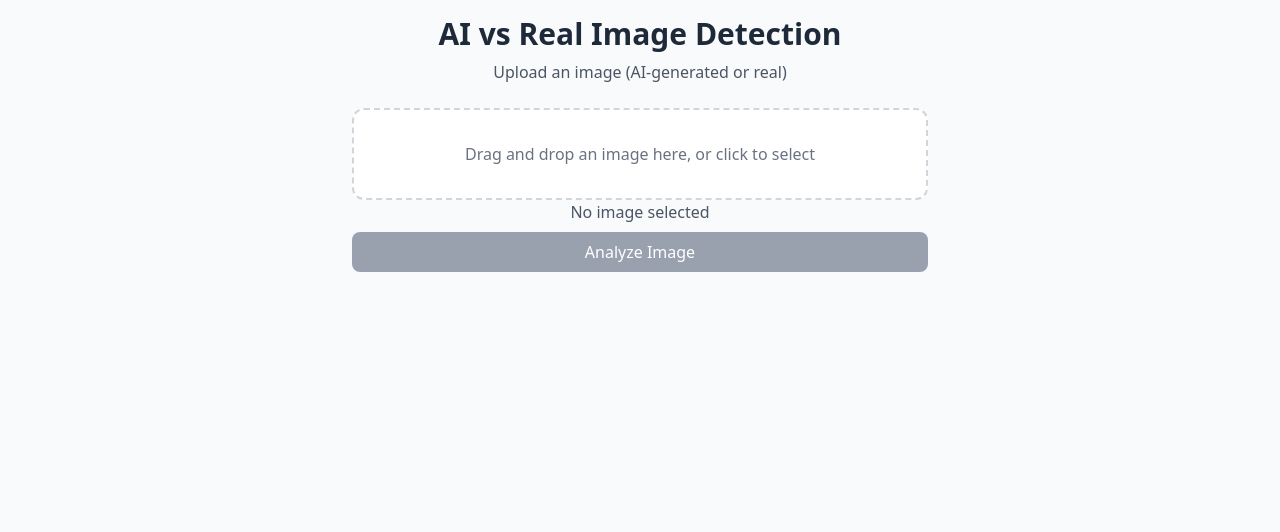
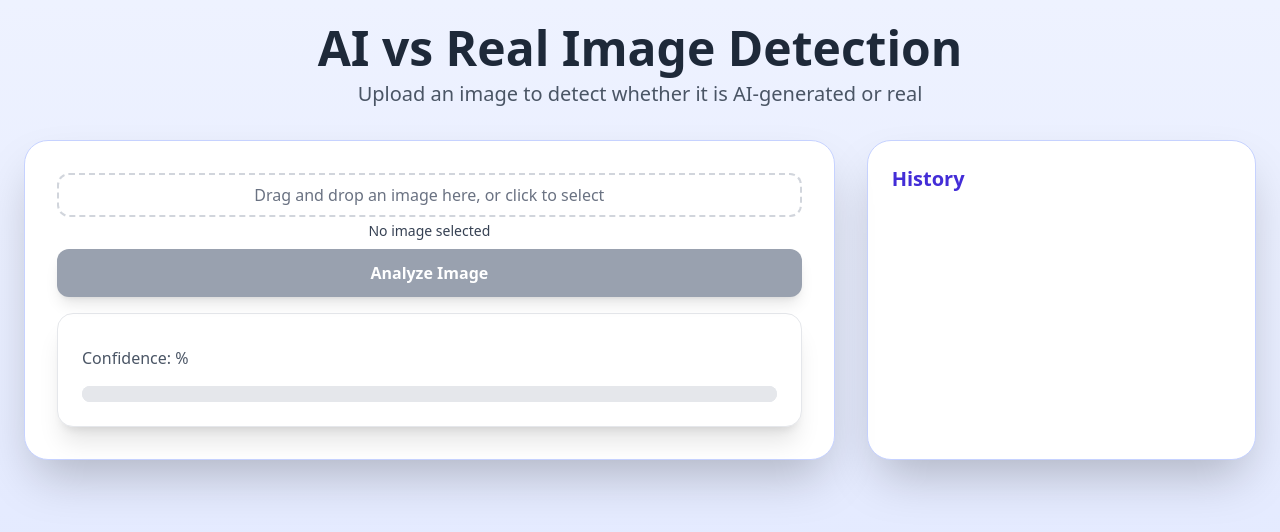
Before and after one commit to Zmyhrer/AIvsRealImageDetection, a React (Vite) app in the folder frontend/: page / in a window 1280 px wide. Shown: the top 532 px of the page. Built offline with nearby package versions, Linux system fonts and the light colour scheme.

Commit message:
feat: add confidenceBar, PredictionDisplay, FileLocation, AnalyzeButton components.

```diff
--- /dev/null
+++ b/frontend/src/components/AnalyzeButton.tsx
@@ -0,0 +1,28 @@
+import React from "react";
+
+interface AnalyzeButtonProps {
+  isAnalyzing: boolean;
+  disabled: boolean;
+  onClick: () => void;
+}
+
+const AnalyzeButton: React.FC<AnalyzeButtonProps> = ({
+  isAnalyzing,
+  disabled,
+  onClick,
+}) => (
+  <button
+    className={`w-full py-3 font-semibold rounded-xl text-white shadow-lg transition-all transform
+                ${
+                  disabled
+                    ? "bg-gray-400 cursor-not-allowed"
+                    : "bg-gradient-to-r from-blue-500 to-indigo-600 hover:scale-105 hover:shadow-2xl"
+                }`}
+    onClick={onClick}
+    disabled={disabled}
+  >
+    {isAnalyzing ? "Analyzing..." : "Analyze Image"}
+  </button>
+);
+
+export default AnalyzeButton;
--- a/frontend/src/components/ConfidenceBar.tsx
+++ b/frontend/src/components/ConfidenceBar.tsx
@@ -1,12 +1,12 @@
 import React from "react";
 
 interface ConfidenceBarProps {
-  confidenceScore: number;
+  confidenceScore: number | null;
 }
 
 const ConfidenceBar: React.FC<ConfidenceBarProps> = ({ confidenceScore }) => {
   const getConfidenceBarColor = () => {
-    if (!confidenceScore || confidenceScore < 0) return "bg-gray-300";
+    if (!confidenceScore || confidenceScore < 0) return "bg-gray-200";
     if (confidenceScore > 75) return "bg-green-500";
     if (confidenceScore > 50) return "bg-yellow-500";
     return "bg-red-500";
@@ -15,7 +15,7 @@ const ConfidenceBar: React.FC<ConfidenceBarProps> = ({ confidenceScore }) => {
   return (
     <div className="w-full bg-gray-200 rounded-full h-4">
       <div
-        role="progressbar" // assign role to inner bar
+        role="progressbar"
         className={`h-4 rounded-full transition-all duration-500 ${getConfidenceBarColor()}`}
         style={{ width: `${confidenceScore}%` }}
       ></div>
--- a/frontend/src/components/Dropzone.tsx
+++ b/frontend/src/components/Dropzone.tsx
@@ -2,24 +2,31 @@ import React, { useRef, useState } from "react";
 
 interface DropzoneProps {
   onFileSelect: (file: File) => void;
+  imgURL: string;
 }
 
-const Dropzone: React.FC<DropzoneProps> = ({ onFileSelect }) => {
-  const [preview, setPreview] = useState<string | null>(null);
+const Dropzone: React.FC<DropzoneProps> = ({ onFileSelect, imgURL }) => {
+  const [localPreview, setLocalPreview] = useState<string | null>(null);
   const [isDragging, setIsDragging] = useState(false);
   const inputRef = useRef<HTMLInputElement | null>(null);
 
+  /**
+   * Provides the correct preview image.
+   * imgURL (history selection) has priority.
+   */
+  const preview = imgURL || localPreview;
+
+  /**
+   * Handles dropped/selected files.
+   */
   const handleFiles = (files: FileList) => {
     if (files.length === 0) return;
+
     const file = files[0];
+    if (!file.type.startsWith("image/")) return;
 
-    // Only allow images
-    if (!file.type.startsWith("image/")) {
-      console.warn("Only image files are allowed");
-      return;
-    }
-
-    setPreview(URL.createObjectURL(file));
+    const url = URL.createObjectURL(file);
+    setLocalPreview(url);
     onFileSelect(file);
   };
 
@@ -34,17 +41,13 @@ const Dropzone: React.FC<DropzoneProps> = ({ onFileSelect }) => {
     setIsDragging(true);
   };
 
-  const handleDragLeave = () => {
-    setIsDragging(false);
-  };
+  const handleDragLeave = () => setIsDragging(false);
 
-  const handleClick = () => {
-    inputRef.current?.click();
-  };
+  const handleClick = () => inputRef.current?.click();
 
   return (
     <div
-      className={`w-full max-w-xl border-2 border-dashed rounded-xl p-8 flex flex-col items-center justify-center cursor-pointer
+      className={`w-full border-2 border-dashed rounded-xl p-2 flex flex-col items-center justify-center cursor-pointer
         ${
           isDragging ? "border-blue-500 bg-blue-50" : "border-gray-300 bg-white"
         }`}
@@ -60,6 +63,7 @@ const Dropzone: React.FC<DropzoneProps> = ({ onFileSelect }) => {
           Drag and drop an image here, or click to select
         </p>
       )}
+
       <input
         type="file"
         ref={inputRef}
--- /dev/null
+++ b/frontend/src/components/FileLocation.tsx
@@ -0,0 +1,15 @@
+import React from "react";
+
+interface FileLocation {
+  image: File | null;
+}
+
+const FileLocation: React.FC<FileLocation> = ({ image }) => {
+  return (
+    <p className="flex justify-center text-gray-700 mb-2 mt-1 text-sm">
+      {image ? `Selected: ${image.name}` : "No image selected"}
+    </p>
+  );
+};
+
+export default FileLocation;
--- /dev/null
+++ b/frontend/src/components/Header.tsx
@@ -0,0 +1,17 @@
+import React from "react";
+
+interface HeaderProps {
+  title: string;
+  description: string;
+}
+
+const Header: React.FC<HeaderProps> = ({ title, description }) => (
+  <header className="max-w-7xl mx-auto text-center mb-8">
+    <h1 className="text-4xl md:text-5xl font-extrabold text-gray-800 mb-2">
+      {title}
+    </h1>
+    <p className="text-gray-600 text-lg md:text-xl">{description}</p>
+  </header>
+);
+
+export default Header;
--- /dev/null
+++ b/frontend/src/components/PredictionDisplay.tsx
@@ -0,0 +1,20 @@
+import React from "react";
+import ConfidenceBar from "./ConfidenceBar";
+
+interface PredictionDisplayProps {
+  prediction: string;
+  confidenceScore: number | null;
+}
+
+const PredictionDisplay: React.FC<PredictionDisplayProps> = ({
+  prediction,
+  confidenceScore,
+}) => (
+  <div className="bg-white rounded-2xl shadow-xl p-6 border border-gray-200 hover:shadow-2xl transition-shadow duration-300 mt-4">
+    <h2 className="text-2xl font-bold text-gray-800 mb-2">{prediction}</h2>
+    <p className="text-gray-600 mb-4">Confidence: {confidenceScore}%</p>
+    <ConfidenceBar confidenceScore={confidenceScore} />
+  </div>
+);
+
+export default PredictionDisplay;
--- a/frontend/src/pages/HomePage.tsx
+++ b/frontend/src/pages/HomePage.tsx
@@ -1,11 +1,14 @@
 import React, { useState, useEffect } from "react";
-import Dropzone from "../components/Dropzone";
 import Notification from "../components/Notification";
 import type { PredictionResult } from "../types/PredictionResult";
 import { fetchPrediction } from "../api/predict";
-import ConfidenceBar from "../components/ConfidenceBar";
 import History from "../components/History";
 import type { HistoryItem } from "../components/History";
+import Header from "../components/Header";
+import Dropzone from "../components/Dropzone";
+import FileLocation from "../components/FileLocation";
+import AnalyzeButton from "../components/AnalyzeButton";
+import PredictionDisplay from "../components/PredictionDisplay";
 
 const HomePage: React.FC = () => {
   const [image, setImage] = useState<File | null>(null);
@@ -13,6 +16,10 @@ const HomePage: React.FC = () => {
   const [prediction, setPrediction] = useState<string>("");
   const [isAnalyzing, setIsAnalyzing] = useState(false);
   const [history, setHistory] = useState<HistoryItem[]>([]);
+  const [selectedHistoryImage, setSelectedHistoryImage] = useState<
+    string | null
+  >(null);
+
   const [notification, setNotification] = useState<{
     message: string;
     type: "success" | "error";
@@ -20,14 +27,21 @@ const HomePage: React.FC = () => {
 
   useEffect(() => {
     const savedHistory = localStorage.getItem("imageAnalysisHistory");
-    if (savedHistory) {
-      setHistory(JSON.parse(savedHistory));
-    }
+    if (savedHistory) setHistory(JSON.parse(savedHistory));
   }, []);
 
   useEffect(() => {
     localStorage.setItem("imageAnalysisHistory", JSON.stringify(history));
   }, [history]);
+
+  const fetchUrlAsFile = async (
+    url: string,
+    filename: string
+  ): Promise<File> => {
+    const response = await fetch(url);
+    const blob = await response.blob();
+    return new File([blob], filename, { type: blob.type });
+  };
 
   const handlePredictImage = async () => {
     if (!image) {
@@ -51,17 +65,23 @@ const HomePage: React.FC = () => {
 
       setPrediction(response.prediction);
       setConfidenceScore(confidence);
-      setNotification({ message: "Analysis complete!", type: "success" });
+
+      setNotification({
+        message: "Analysis complete!",
+        type: "success",
+      });
 
       const newHistoryItem: HistoryItem = {
         id: new Date().toISOString(),
         imageUrl: URL.createObjectURL(image),
         prediction: response.prediction,
-        confidence: confidence,
+        confidence,
       };
+
       setHistory((prev) => [newHistoryItem, ...prev]);
     } catch (error) {
       console.error("Prediction failed:", error);
+
       setNotification({
         message: "Failed to analyze image. Please try again.",
         type: "error",
@@ -72,26 +92,33 @@ const HomePage: React.FC = () => {
   };
 
   const handleSetImage = (file: File) => {
+    setSelectedHistoryImage(null);
     setImage(file);
-    setIsAnalyzing(false);
     setPrediction("");
     setConfidenceScore(null);
     setNotification(null);
   };
-
-  const handleSelectHistoryItem = (item: HistoryItem) => {
+  const handleSelectHistoryItem = async (item: HistoryItem) => {
     setPrediction(item.prediction);
     setConfidenceScore(item.confidence);
-    setImage(null);
+
+    setSelectedHistoryImage(item.imageUrl);
+
+    const restored = await fetchUrlAsFile(item.imageUrl, "history-image.png");
+    setImage(restored);
+
     setNotification(null);
   };
 
   const handleClearHistory = () => {
     setHistory([]);
+    setSelectedHistoryImage(null);
+    setConfidenceScore(null);
+    setPrediction("");
   };
 
   return (
-    <div className="min-h-screen bg-gray-50 flex flex-col items-center p-4">
+    <div className="min-h-screen bg-gradient-to-b from-indigo-50 to-indigo-100 p-6">
       {notification && (
         <Notification
           message={notification.message}
@@ -100,44 +127,43 @@ const HomePage: React.FC = () => {
         />
       )}
 
-      <header className="w-full max-w-2xl text-center mb-6">
-        <h1 className="text-3xl font-bold text-gray-800">
-          AI vs Real Image Detection
-        </h1>
-        <p className="text-gray-600 mt-2">
-          Upload an image (AI-generated or real)
-        </p>
-      </header>
+      <Header
+        title="AI vs Real Image Detection"
+        description="Upload an image to detect whether it is AI-generated or real"
+      />
 
-      <Dropzone onFileSelect={handleSetImage} />
+      <div className="max-w-7xl mx-auto grid grid-cols-1 md:grid-cols-3 gap-8 mt-8">
+        <div className="md:col-span-2 bg-white backdrop-blur-md bg-opacity-60 rounded-3xl shadow-2xl p-8 border border-indigo-200 hover:shadow-3xl transition-shadow duration-300">
+          <Dropzone
+            onFileSelect={handleSetImage}
+            imgURL={selectedHistoryImage || ""}
+          />
 
-      <p className="text-gray-600 mb-2">
-        {image ? `Selected: ${image.name}` : "No image selected"}
-      </p>
+          <FileLocation image={image} />
 
-      <button
-        className="w-full max-w-xl bg-blue-600 text-white rounded-lg py-2 font-medium hover:bg-blue-700 transition-colors mb-6 disabled:bg-gray-400"
+          <AnalyzeButton
+            isAnalyzing={isAnalyzing}
+            disabled={isAnalyzing || !image}
             onClick={handlePredictImage}
-        disabled={isAnalyzing || !image}
-      >
-        {isAnalyzing ? "Analyzing..." : "Analyze Image"}
-      </button>
+          />
 
-      {prediction && confidenceScore !== null && (
-        <div className="w-full max-w-xl bg-white rounded-xl shadow-md p-6">
-          <h2 className="text-xl font-semibold text-gray-800 mb-2">
-            Prediction: {prediction}
-          </h2>
-          <p className="text-gray-600 mb-2">Confidence: {confidenceScore}%</p>
-          <ConfidenceBar confidenceScore={confidenceScore} />
+          <PredictionDisplay
+            prediction={prediction}
+            confidenceScore={confidenceScore}
+          />
         </div>
-      )}
 
+        <aside className="bg-white rounded-3xl shadow-2xl p-6 border border-indigo-200 max-h-[80vh] overflow-y-auto hover:shadow-3xl transition-shadow duration-300">
+          <h3 className="text-xl font-semibold text-indigo-700 mb-4">
+            History
+          </h3>
           <History
             history={history}
             onSelect={handleSelectHistoryItem}
             onClear={handleClearHistory}
           />
+        </aside>
+      </div>
     </div>
   );
 };
```
Also changed, not shown: frontend/src/components/History.tsx (+16 -6 lines), frontend/src/components/Notification.tsx (+22 -9 lines). Lines whose indentation alone changed are shown as unchanged.
